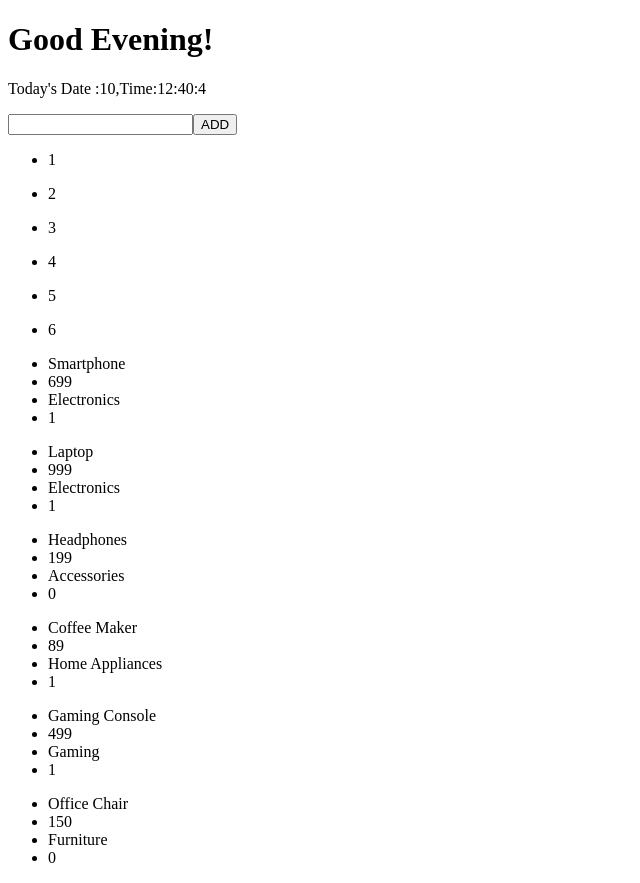
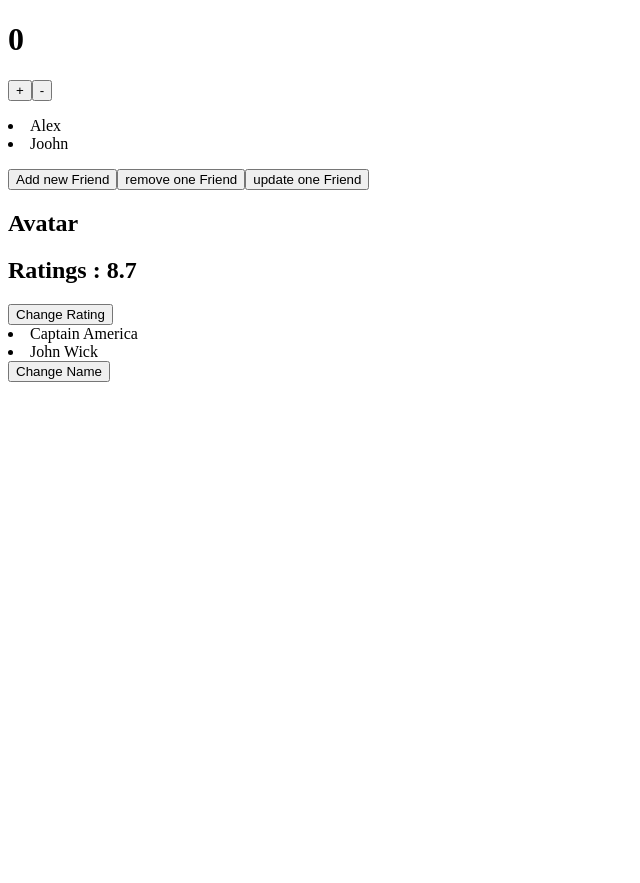
Before and after one commit to GopalYad/MERN-Stack-Learnings, a React (Vite) app in the folder REACT/basics/: page / in a window 1280 px wide. Shown: the whole page, without its empty margins (0-640 px from the left). After the commit the page ends 800 px from the top, so only its background shows below. Built offline with nearby package versions, Linux system fonts and the light colour scheme.

Commit message:
Learn useState()

```diff
--- a/REACT/basics/src/07-state-and-hooks/StateHooksApp.jsx
+++ b/REACT/basics/src/07-state-and-hooks/StateHooksApp.jsx
@@ -1,16 +1,63 @@
-import React from 'react'
-import { useState } from 'react'
+import React, { useState } from 'react'
+
 const StateHooksApp = () => {
-  const [count,setCount] = useState(0)
+
+  //working on operations in array
+  const [count,setCount]=useState(0);
+  const[friends,setFriends]=useState(['Alex','Joohn'])
+  const increament =()=>setCount(count+1);
+  const decreament =()=>setCount(count-1);
+ const addOneFriend =()=>
+  setFriends([...friends ,'Gopal'])
+ const removeOneFriend =()=>setFriends(friends.filter(f=>f!=='Gopal'))
+ const updateOneFriend =()=>setFriends(friends.map(f=>f==='Alex'?'Alex smith':f))
+ //working of operation in objects
+ const[movie,setMovie]=useState({
+  title:'Avatar',
+  rating:'8.7'
+ })
+ const handleClick =()=>{
+  // const copymovie ={
+  //   ...movie,
+  //   rating:5
+  // }
+  // setMovie(copymovie)
+  setMovie({...movie,rating:5})
+ }
+
+
+ //working of operation in objects of array
+ const[data,setData]=useState([
+  {id :1 , movie:'Captain America',rating:7.3},
+  {id :2 , movie:'John Wick',rating:8.3}
+ ])
+  const ChangeMovieName = ()=>{
+    setData(data.map(m =>m.id===1?{...movie,movie:'Avengers'}:m))
+  }
+
   console.log(count)
-  const increment = ()=> setCount(count+1)
-  const decrement =()=>setCount(count-1)
   return (
-    <>
+    <div>
       <h1>{count}</h1>
-      <button onClick={increment}>+</button>
-      <button onClick={decrement}>-</button>
-    </>
+      <button onClick={increament}>+</button>
+      <button onClick={decreament}>-</button>
+      <p>{friends.map(f=>(<li key={Math.random()}>{f}</li>))}</p>
+      <button onClick={addOneFriend}>Add new Friend</button>
+      <button onClick={removeOneFriend}>remove one Friend</button>
+      <button onClick={updateOneFriend}>update one Friend</button>
+
+     <section>
+      <h1>{movie.title}</h1>
+      <h1>Ratings : {movie.rating}</h1>
+      <button onClick={handleClick}>Change Rating</button>
+     </section>
+
+
+     <section>
+      {data.map(movie=>(<li key={Math.random()}>{movie.movie}</li>))}
+      <button onClick={ChangeMovieName}>Change Name</button>
+     </section>
+    </div>
   )
 }
 
--- a/REACT/basics/src/App.jsx
+++ b/REACT/basics/src/App.jsx
@@ -16,10 +16,11 @@ import Greeting from "./components/Greeting";
 // import Revise from "./01-Revision/Revise";
 import Todo from "./Apps/TODO/Todo";
 import List from "./02-List-of-data/List";
+import StateHooksApp from "./07-state-and-hooks/StateHooksApp";
 const App = ()=>{
 
   return <div>
-     <Greeting/>
+     {/* <Greeting/> */}
     {/* <Header/>
     <Greeting/>
     <ProductInfo/>
@@ -64,9 +65,11 @@ const App = ()=>{
     age={22}
 
     /> */}
+{/*
+    <Todo/>
+    <List/> */}
 
-    <Todo/>
-    <List/>
+    <StateHooksApp/>
   </div>
 }
 
```
